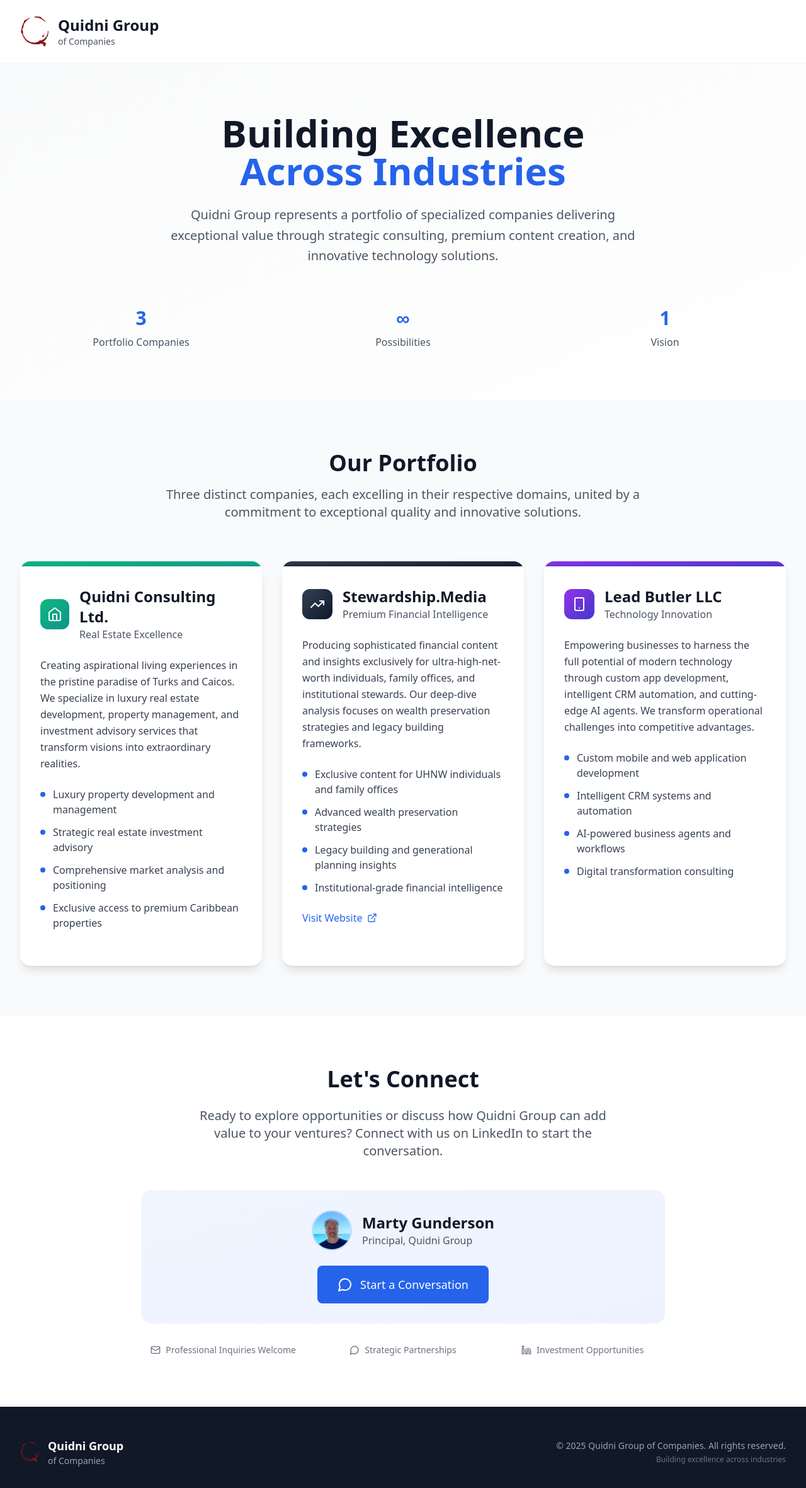
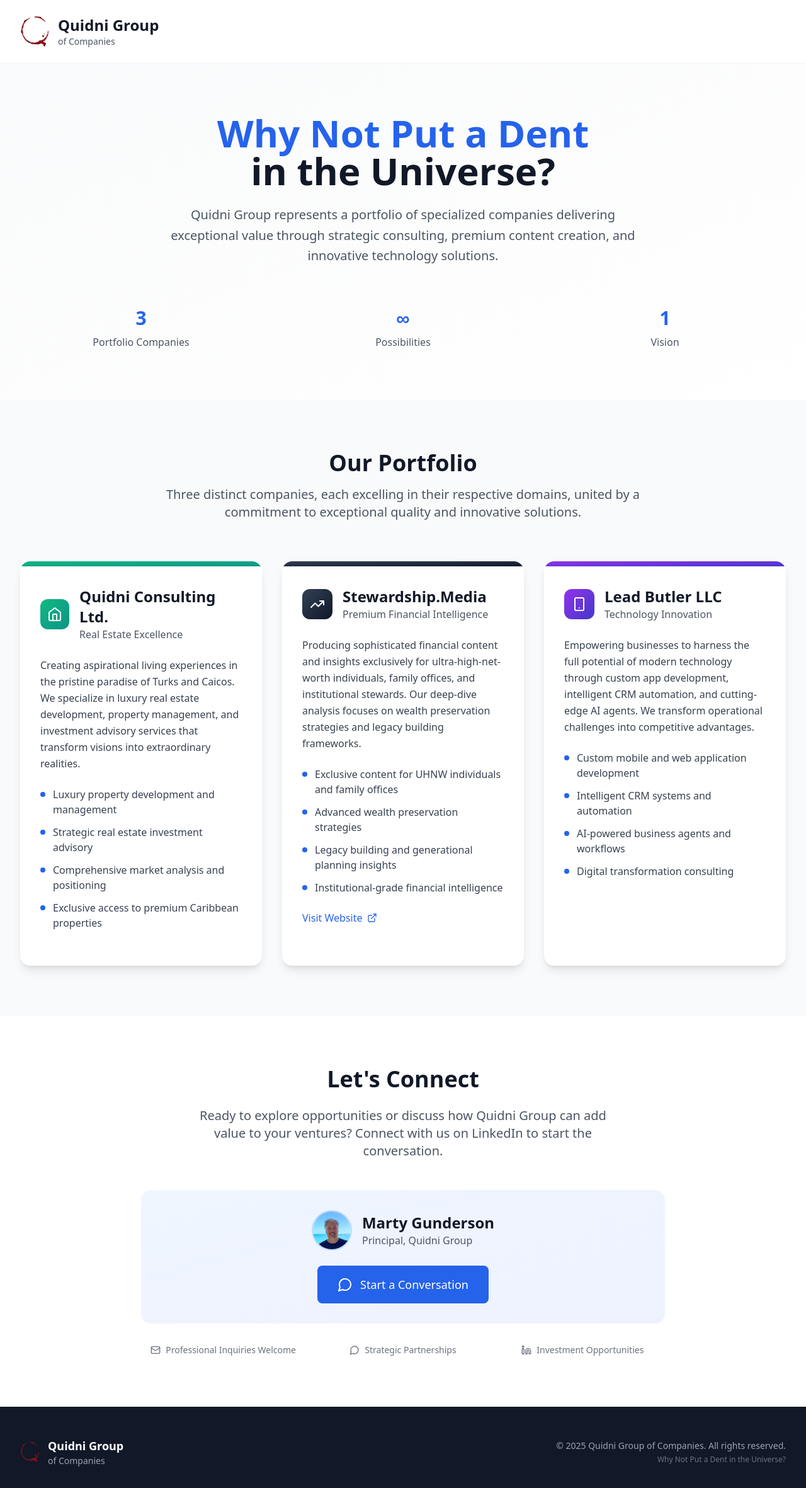
Before and after one commit to wundergunder/quidni.group, a React (Vite) app: page / in a window 1280 px wide. Shown: the top 2362 px of the page at 63% size. Built offline with nearby package versions, Linux system fonts and the light colour scheme.

Commit message:
new slogan

```diff
--- a/index.html
+++ b/index.html
@@ -4,7 +4,7 @@
     <meta charset="UTF-8" />
     <link rel="icon" type="image/svg+xml" href="/vite.svg" />
     <meta name="viewport" content="width=device-width, initial-scale=1.0" />
-    <title>Quidni Group of Companies - Building Excellence Across Industries</title>
+    <title>Quidni Group of Companies - Why Not Put a Dent in the Universe?</title>
     <meta name="description" content="Quidni Group represents a portfolio of specialized companies delivering exceptional value through strategic consulting, premium content creation, and innovative technology solutions." />
   </head>
   <body>
--- a/src/components/Footer.tsx
+++ b/src/components/Footer.tsx
@@ -23,7 +23,7 @@ export default function Footer() {
               © {new Date().getFullYear()} Quidni Group of Companies. All rights reserved.
             </p>
             <p className="text-gray-500 text-xs mt-1">
-              Building excellence across industries
+              Why Not Put a Dent in the Universe?
             </p>
           </div>
         </div>
--- a/src/components/Hero.tsx
+++ b/src/components/Hero.tsx
@@ -5,8 +5,8 @@ export default function Hero() {
     <section className="bg-gradient-to-br from-gray-50 to-white py-20">
       <div className="max-w-7xl mx-auto px-4 sm:px-6 lg:px-8 text-center">
         <h1 className="text-5xl md:text-6xl font-bold text-gray-900 mb-6">
-          Building Excellence
-          <span className="block text-blue-600">Across Industries</span>
+          <span className="text-blue-600">Why Not Put a Dent</span>
+          <span className="block text-gray-900">in the Universe?</span>
         </h1>
         <p className="text-xl text-gray-600 max-w-3xl mx-auto mb-8 leading-relaxed">
           Quidni Group represents a portfolio of specialized companies delivering
```
